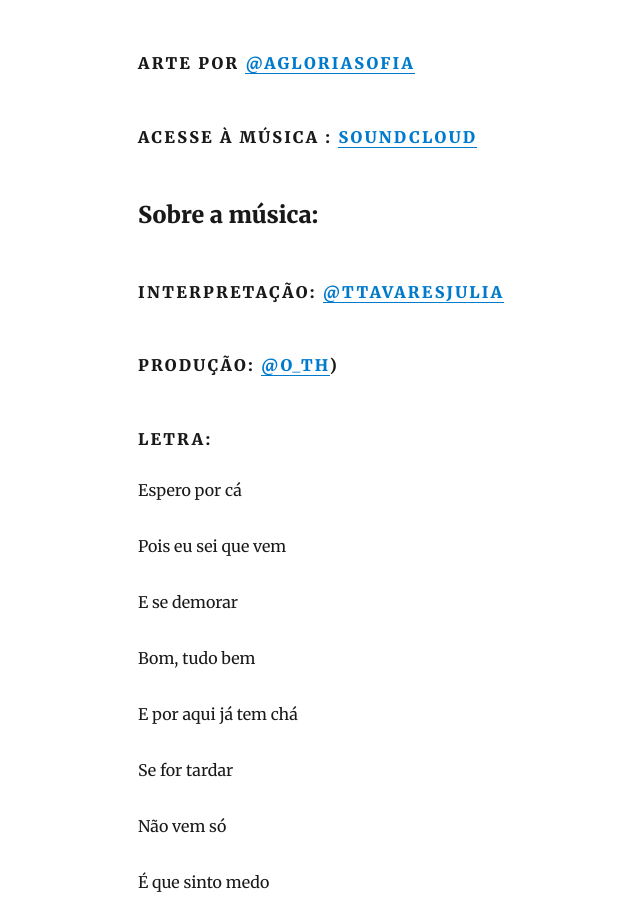
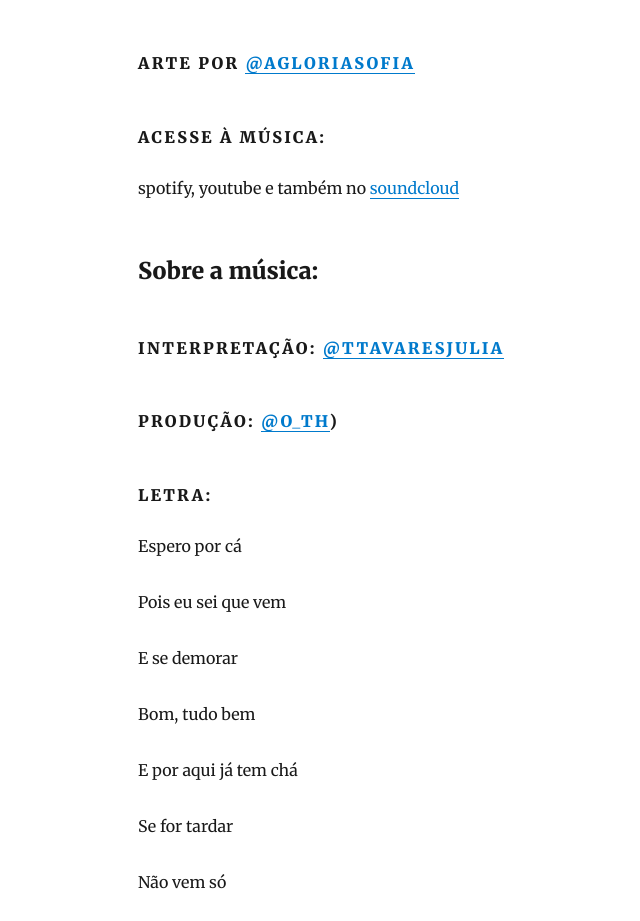
Before and after one commit to lkauer/principealegre, a Gatsby site: page /blog/cest-la-vie/ in a window 1280 px wide. Shown: the part 1100-2021 px from the top of the page, without its empty margins (187-827 px from the left). Built offline with nearby package versions, Linux system fonts and the light colour scheme; Gatsby itself is replaced by a stand-in of ours; some packages are replaced by stand-ins of ours.

Commit message:
Update Blog “cest-la-vie”

```diff
--- a/content/blog/cest-la-vie.md
+++ b/content/blog/cest-la-vie.md
@@ -8,7 +8,8 @@ description: Single por O principe alegre
 
 #### Arte por [@agloriasofia](https://www.instagram.com/agloriasofia/)
 
-#### Acesse à música : [soundcloud](https://soundcloud.com/oprincipealegre/)
+#### Acesse à música:
+spotify, youtube e também no [soundcloud](https://soundcloud.com/oprincipealegre/)
 
 ### Sobre a música:
 #### Interpretação: [@ttavaresjulia](https://www.instagram.com/ttavaresjulia/)
```
